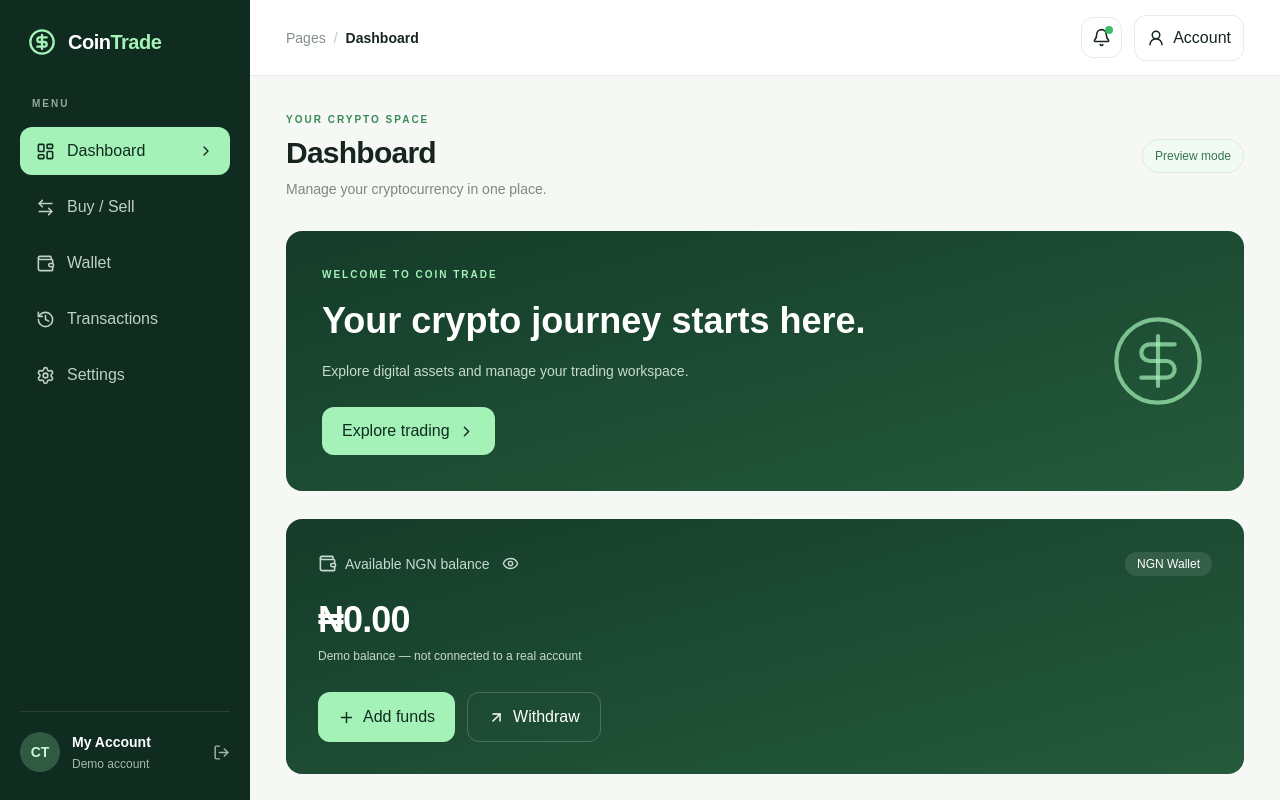
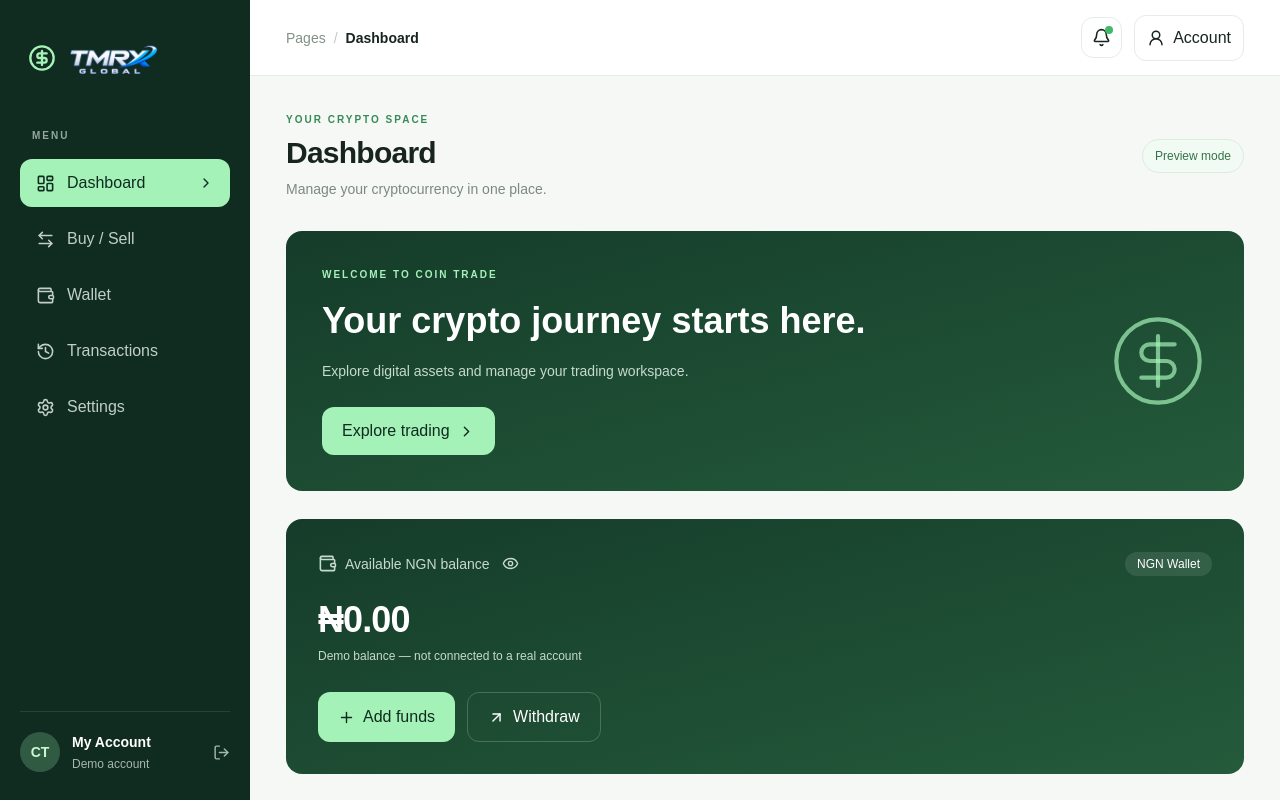
Before and after one commit to makinde-ayooluwa/tmrx-global, a React (Vite) app: page / in a window 1280 px wide. Shown: the top 800 px of the page. Built offline with nearby package versions, Linux system fonts and the light colour scheme.

Commit message:
interface implementations

```diff
--- a/src/App.jsx
+++ b/src/App.jsx
@@ -1,4 +1,3 @@
-
 import { useState } from "react";
 import {
   LayoutDashboard,
@@ -32,7 +31,7 @@ import {
   Copy,
   LogOut,
 } from "lucide-react";
-
+import Logo from "./assets/tmrx-global-3.png"
 const navigation = [
   { label: "Dashboard", icon: LayoutDashboard },
   { label: "Buy / Sell", icon: ArrowLeftRight },
@@ -1015,9 +1014,10 @@ function App() {
       >
         <div className="mb-10 flex items-center gap-3 px-2">
           <CircleDollarSign size={28} className="text-[#a4f2b7]" />
-          <span className="text-xl font-bold tracking-tight">
+          {/* <span className="text-xl font-bold tracking-tight">
             Coin<span className="text-[#a4f2b7]">Trade</span>
-          </span>
+          </span> */}
+          <img src={Logo} alt="" className="w-[90px]" />
           <button
             onClick={() => setMenuOpen(false)}
             className="ml-auto rounded-lg p-2 hover:bg-white/10 lg:hidden"
```
